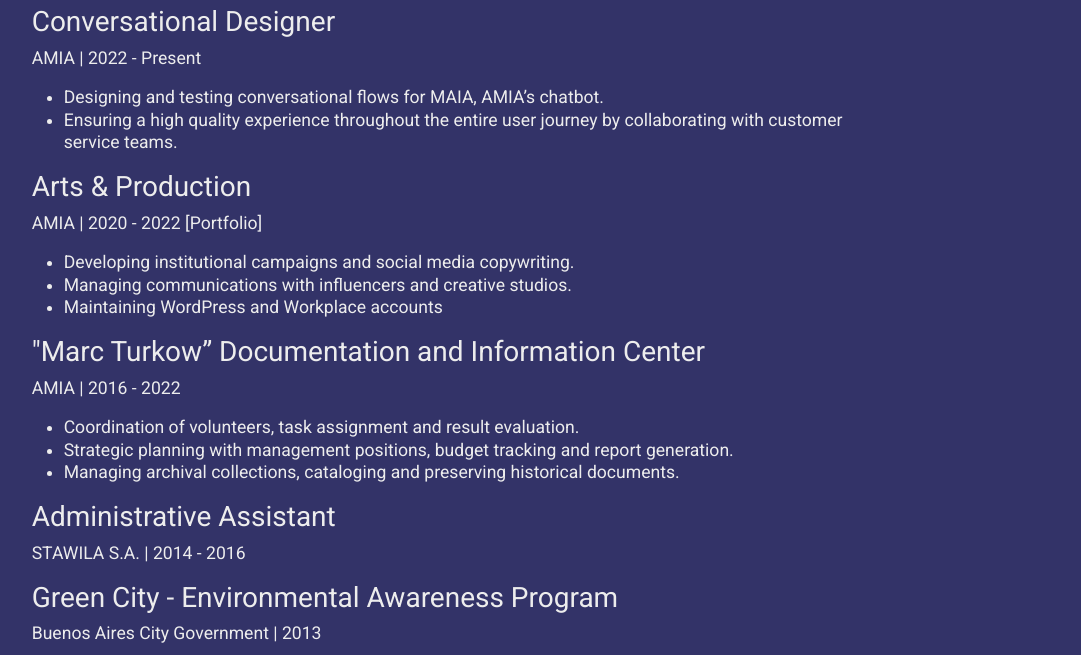
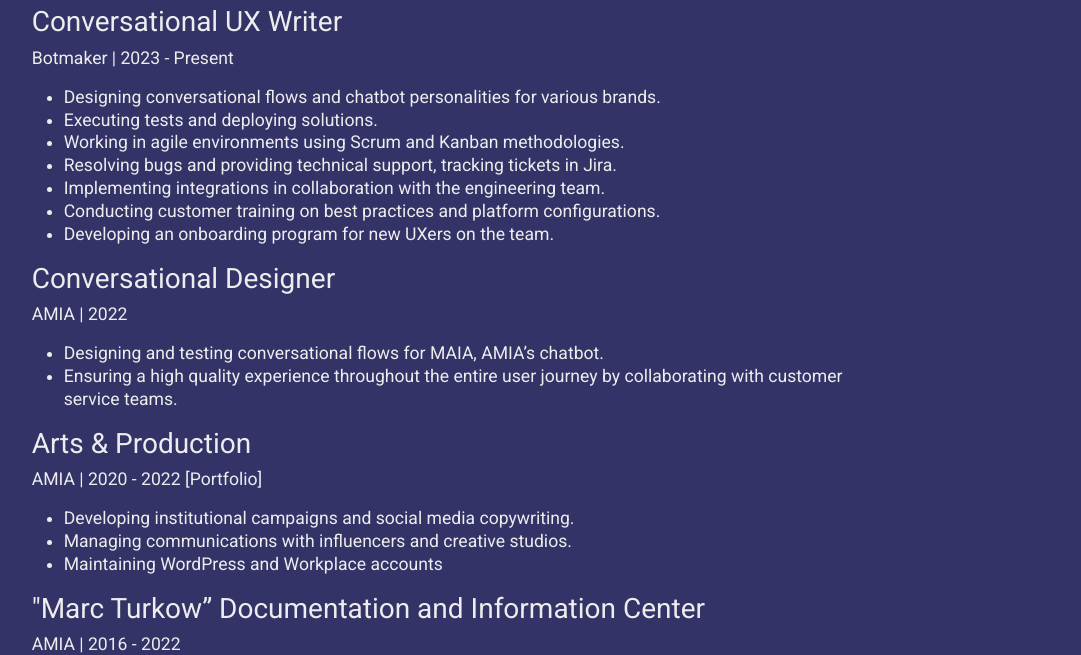
Before and after one commit to gabrielfeldman/resume, a plain HTML site: page work.html in a window 1280 px wide. Shown: the part 145-800 px from the top of the page, without its empty margins (87-1168 px from the left). Drawn offline with nearby package versions, Linux system fonts and the light colour scheme.

Commit message:
actualización

```diff
--- a/work.html
+++ b/work.html
@@ -67,8 +67,19 @@
                         <h2>Experience</h2>
                     </div>
                     <div class="col-12 col-lg-10">
+                        <h3>Conversational UX Writer</h3>
+                        <p>Botmaker | 2023 - Present</p>
+                        <ul>
+                            <li>Designing conversational flows and chatbot personalities for various brands.</li>
+                            <li>Executing tests and deploying solutions.</li>
+                            <li>Working in agile environments using Scrum and Kanban methodologies.</li>
+                            <li>Resolving bugs and providing technical support, tracking tickets in Jira.</li>
+                            <li>Implementing integrations in collaboration with the engineering team.</li>
+                            <li>Conducting customer training on best practices and platform configurations.</li>
+                            <li>Developing an onboarding program for new UXers on the team.</li>
+                        </ul>
                         <h3>Conversational Designer</h3>
-                        <p>AMIA | 2022 - Present</p>
+                        <p>AMIA | 2022 </p>
                         <ul>
                             <li>Designing and testing conversational flows for MAIA, AMIA’s chatbot.</li>
                             <li>Ensuring a high quality experience throughout the entire user journey by collaborating with customer service teams.</li>
```
Also changed, not shown: about.html (+2 -3 lines).
